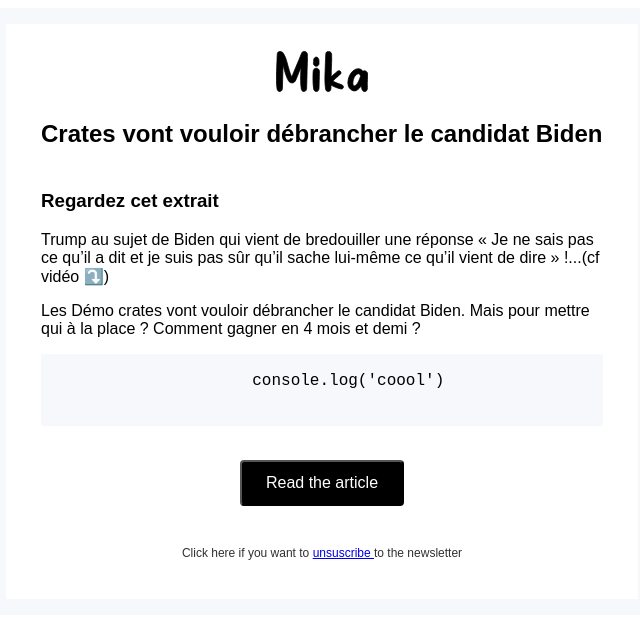
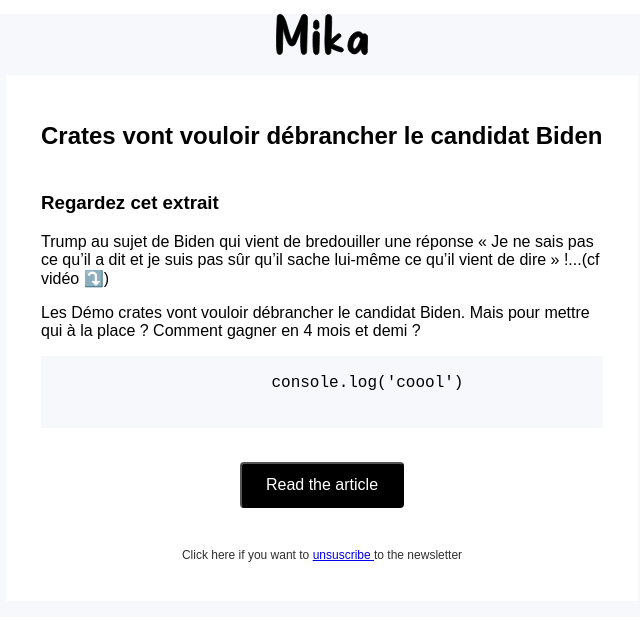
Before and after one commit to tiavina-mika/raw-email-template, a website: page index.html in a window 1280 px wide. Shown: the whole page, without its empty margins (318-958 px from the left). Drawn offline with Linux system fonts and the light colour scheme; a web font is replaced by a local one.

Commit message:
update design

```diff
--- a/index.html
+++ b/index.html
@@ -19,7 +19,11 @@
           src: url(https://fonts.gstatic.com/s/roboto/v27/KFOmCnqEu92Fr1Mu4mxKKTU1Kg.woff2) format('woff2');
         }
       }
-
+      .table-logo {
+        background-color: #f6f8fc;
+        width: 100%;
+        margin-top: 6px;
+      }
       .container {
         background-color: #f6f8fc;
         font-family: "BasierCircle-Medium", Sans-Serif;
@@ -50,7 +54,7 @@
       .footer-paragraph-1 {
         margin-top: 36px;
         font-size: 12px;
-        color: #303030
+        color: #303030;
       }
       @media only screen and (max-width: 600px) {
         .left, .right {
@@ -63,13 +67,9 @@
         }
       }
     </style>
-    <table class="container" role=”presentation” border="0" cellpadding="0" cellspacing="0" align="center">
-      <tr>
-        <!-- left -->
-        <td class="left"></td>
-        <!-- cesnter -->
-        <td style="background-color: #fff; padding: 24px 32px;">
-          <table>
+    <table class="logo" role=”presentation” border="0" cellpadding="0" cellspacing="0" align="center">
+      <tr style="background-color: blue;">
+        <table class="table-logo" role=”presentation” border="0" cellpadding="0" cellspacing="0" align="center">
           <tr>
             <td align="center">
             <!-- logo -->
@@ -78,6 +78,16 @@
               </a>
             </td>
           </tr>
+        </table>
+      </tr>
+      <tr>
+        <table class="container" role=”presentation” border="0" cellpadding="0" cellspacing="0" align="center">
+          <!-- left -->
+          <td class="left"></td>
+          <!-- cesnter -->
+          <td style="background-color: #fff; padding: 24px 32px;">
+            <table>
+
               <tr>
                 <!-- title -->
                 <td align="left">
@@ -127,6 +137,7 @@
           </td>
           <!-- right -->
           <td class="right"></td>
+        </table>
       </tr>
     </table>
   </body>
```
Lines whose indentation alone changed are shown as unchanged.
